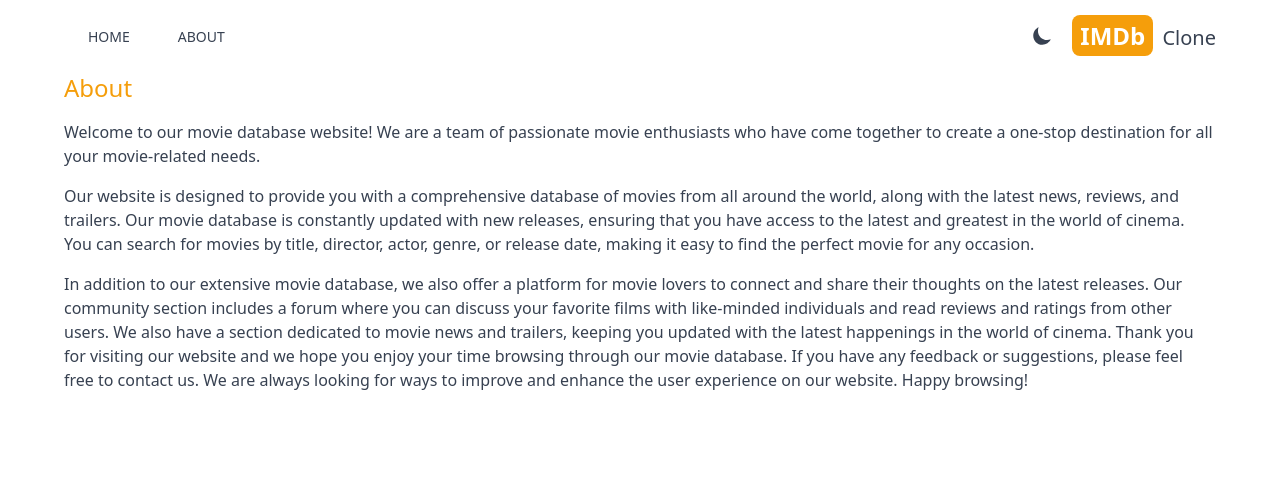
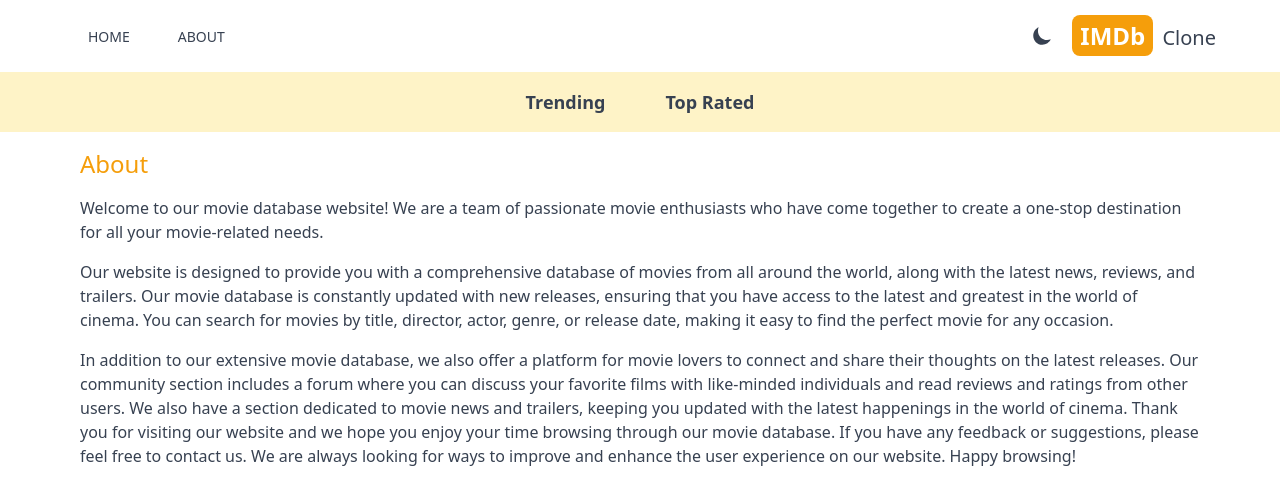
Before and after one commit to akshat5011/IMDb_clone, a Next.js app: page /about in a window 1280 px wide. Shown: the top 504 px of the page. Built offline with nearby package versions, Linux system fonts and the light colour scheme.

Commit message:
created Navbar(trending, top rated)

```diff
--- a/src/app/about/page.jsx
+++ b/src/app/about/page.jsx
@@ -1,6 +1,6 @@
 export default function AboutPage() {
   return (
-    <div className="max-w-6xl mx-auto space-y-4">
+    <div className="max-w-6xl mx-auto space-y-4 p-4">
       <h1 className="text-2xl text-amber-500 font-medium">About</h1>
       <p>
         Welcome to our movie database website! We are a team of passionate movie
--- /dev/null
+++ b/src/app/components/Navbar.jsx
@@ -0,0 +1,10 @@
+import NavbarItem from "./NavbarItem";
+
+export default function Navbar(params) {
+  return (
+    <div className="flex justify-center space-x-3 dark:bg-gray-600  bg-amber-100 lg:text-lg  p-4">
+      <NavbarItem title="Trending" param="fetchTrending" />
+      <NavbarItem title="Top Rated" param="fetchTopRated" />
+    </div>
+  );
+}
--- /dev/null
+++ b/src/app/components/NavbarItem.jsx
@@ -0,0 +1,30 @@
+"use client";
+
+import Link from "next/link";
+
+// You're importing a component that needs `useSearchParams`.
+// This React hook only works in a client component.
+// To fix, mark the file (or its parent) with the `"use client"` directive.
+import { useSearchParams } from "next/navigation";
+
+export default function NavbarItem({ title, param }) {
+  const searchParams = useSearchParams();
+  const genre = searchParams.get("genre");
+
+  return (
+    // dynamically  modify the stye
+    <div>
+      <Link
+        href={`/?genre=${param}`}
+        className={`m-4 hover:text-amber-500 font-semibold p-2
+        ${
+          genre &&
+          genre === param &&
+          "underline underline-offset-8 decoration-4 decoration-amber-500 rounded-lg"
+        }`}
+      >
+        {title}
+      </Link>
+    </div>
+  );
+}
--- a/src/app/layout.jsx
+++ b/src/app/layout.jsx
@@ -2,6 +2,7 @@
 import "./globals.css";
 import Header from "./components/Header";
 import Providers from "./components/Providers";
+import Navbar from "./components/Navbar";
 
 // const geistSans = Geist({
 //   variable: "--font-geist-sans",
@@ -28,7 +29,7 @@
           <Header />
 
           {/* Navbar */}
-
+          <Navbar />
           {/* Search box */}
           {children}
         </Providers>
```
